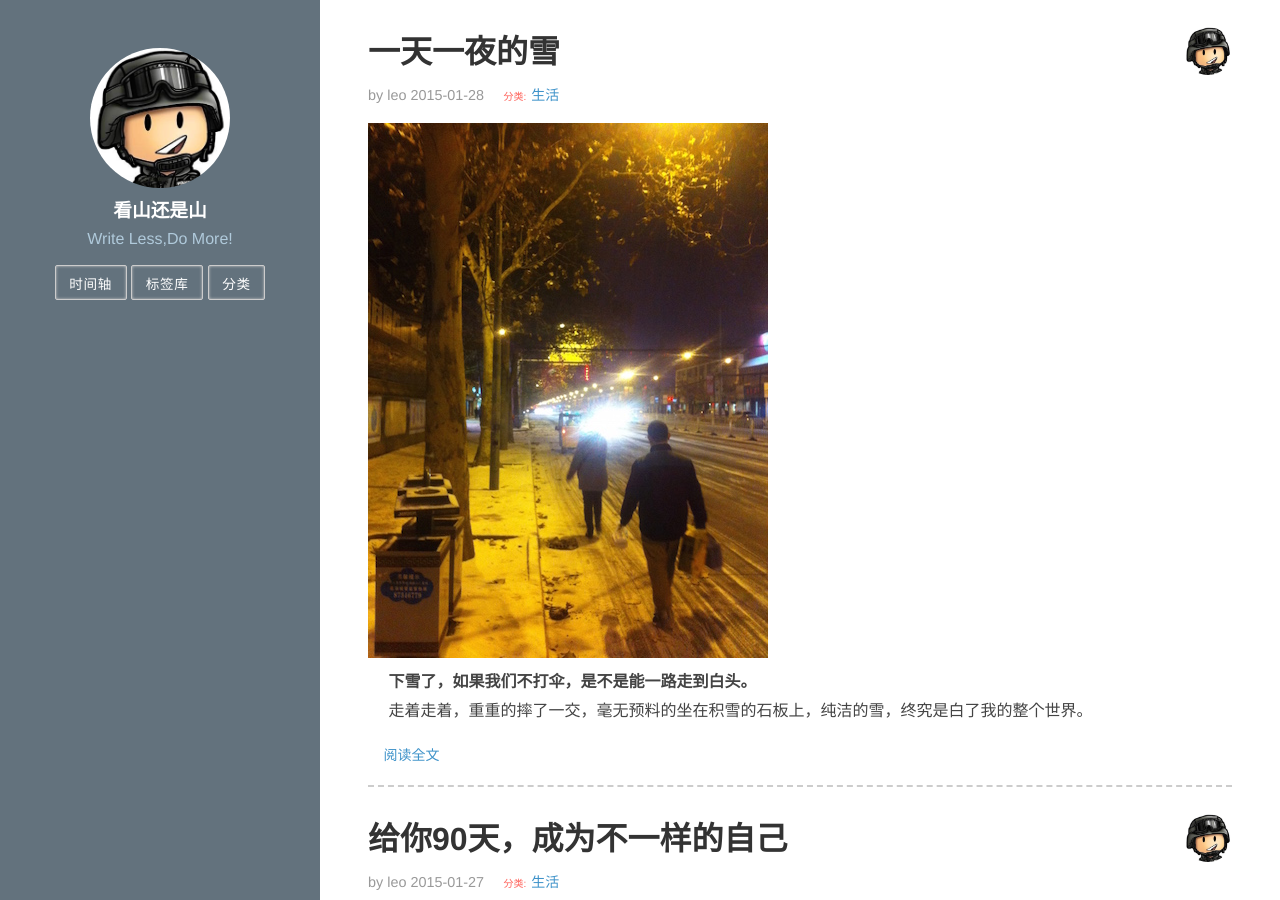
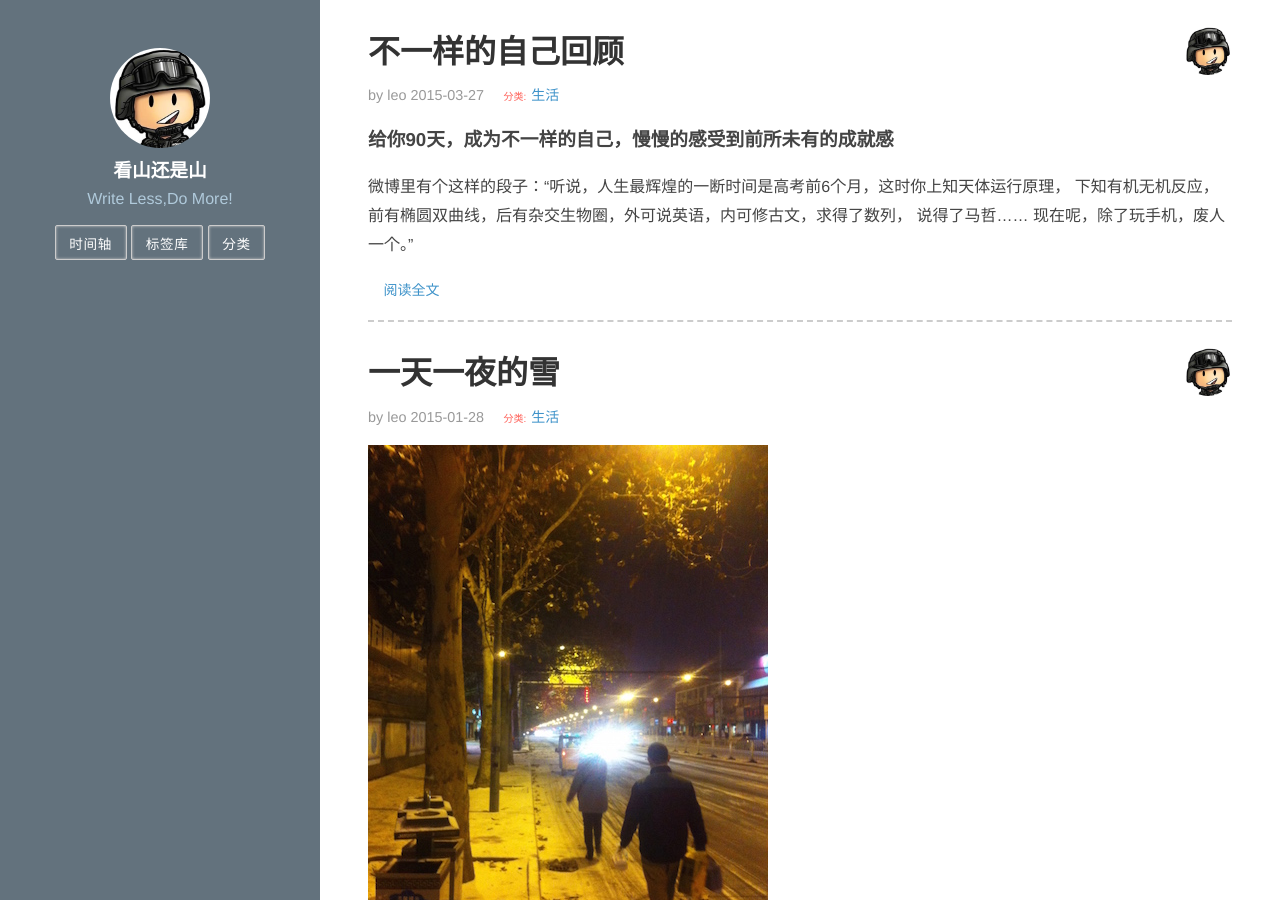
Before and after one commit to jutleo/jutleo.github.com, a Jekyll site: the page built from index.html, in a window 1280 px wide and 900 px high. Built offline with Jekyll 4.4.1, drawn with Linux system fonts in a browser that asks for light colours; Markdown is read by kramdown in place of the engine named in the settings; the list of posts is cut into pages by our own code; some of the changed text lies outside the part shown.

Commit message:
都好每一件小事情

```diff
--- a/_layouts/blog.html
+++ b/_layouts/blog.html
@@ -47,7 +47,7 @@
         <div class="header">
             <div class="headerpic">
                 <a href="/">
-                    <img src="/static/images/leo.jpg" alt="go home" style="width: 140px;" title="返回首页">
+                    <img src="/static/images/leo.jpg" alt="go home" style="width: 100px;" title="返回首页">
                 </a>
             </div>
             <h3 class="brand-title">看山还是山</h3>
--- /dev/null
+++ b/_posts/2015-03-27-do-every-little-thing.md
@@ -0,0 +1,28 @@
+---
+layout: post
+title: "不一样的自己回顾"
+duoshuo: true
+categories: 生活
+tags: [碎言碎语]
+---
+
+###给你90天，成为不一样的自己，慢慢的感受到前所未有的成就感
+
+微博里有个这样的段子：“听说，人生最辉煌的一断时间是高考前6个月，这时你上知天体运行原理，
+下知有机无机反应，前有椭圆双曲线，后有杂交生物圈，外可说英语，内可修古文，求得了数列，
+说得了马哲...... 现在呢，除了玩手机，废人一个。”
+
+<!-- more -->
+
+ 1、记账： 坚持半年多，已经养成一个习惯，虽然自己不怎么会理财，但是这种能坚持下来做的却是值得欣慰的事情。
+ 2、每天至少看半小时书： 很认真的坚持了2月时间，每次都充分利用读书时间，顺便使用思维导图做笔记，效果很好。因为是自己选择读的书，在实际中也用到，收获颇多。
+ 3、坚持健身： 每天早起半小时、睡前半小时锻炼10~20分钟，起初的目的是为了练就厚实的肩膀，谁知道自己坚持下来，一只手八斤的哑铃，每次扩胸可以达50次，并肩平举15次，齐肩平举15次，感觉再也不怕冷了，吃饭也有味了，慢慢有肌肉了。
+ 4、坚持睡前泡脚，养成这个习惯小半年了，起初是因为怕冷，后来发现睡眠变好了，慢慢就习惯了。
+ 5、下载了背单词软件，每天坚持背100单词，应该多学点，不能等到用的时候傻眼。
+
+###Forget the moon, go for the stars!
+
+很多事情不是非要养成习惯，而是在你尝试慢慢做一件事情的时候中感受到的自己!
+
+如今的我除了玩手机，就是废人一个。感受到自己才能正确的认识自己！
+educate yourself, ask question,you are in the right place, don't let a number on a test on a nay-sayer stop you!
--- a/index.html
+++ b/index.html
@@ -2,7 +2,7 @@
 layout: blog
 description: ""
 title: jutleo
-tags : [ 原创 ,博客,技术博文,web开发,J2EE开发者,曾经不知你好]
+tags : [ 原创 ,博客,技术博文,web开发,J2EE开发者,jutleo]
 ---
 
 {% for post in paginator.posts %}
```
Also changed, not shown: README.md (deleted).
